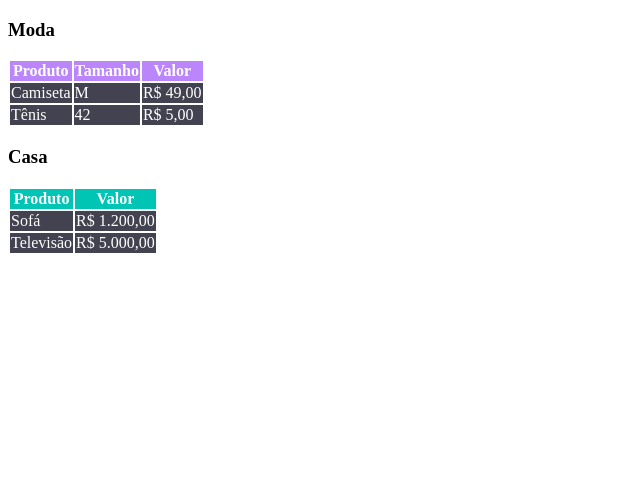
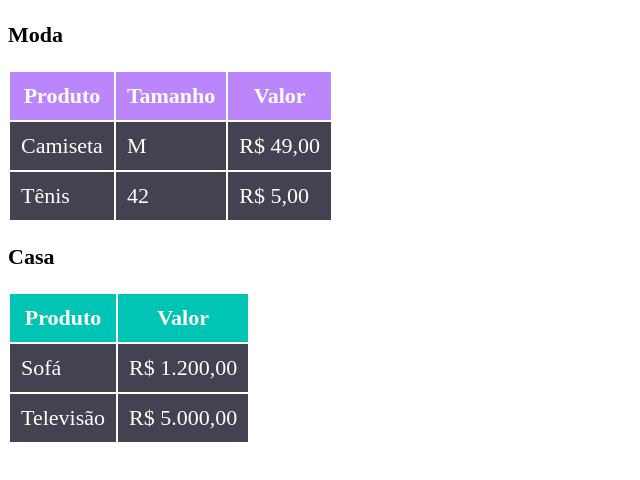
Before and after one commit to Regis-Castro/desafios-html-css-basico, a plain HTML site: page desafio-final/index.html in a window 1280 px wide. Shown: the whole page, without its empty margins (0-640 px from the left). Drawn offline with Linux system fonts and the light colour scheme.

Commit message:
corrigido

```diff
--- a/desafio-final/index.html
+++ b/desafio-final/index.html
@@ -1,5 +1,6 @@
 <!DOCTYPE html>
 <html lang="pt-br">
+
 <head>
   <meta charset="UTF-8">
   <meta http-equiv="X-UA-Compatible" content="IE=edge">
@@ -7,9 +8,10 @@
   <link rel="stylesheet" href="styles.css">
   <title>Desafio Final</title>
 </head>
+
 <body>
+  <h3>Moda</h3>
   <table class="moda">
-    <h3>Moda</h3>
     <tr class="cabecalho-moda">
       <th>Produto</th>
       <th>Tamanho</th>
@@ -29,8 +31,8 @@
     </tr>
   </table>
 
+  <h3>Casa</h3>
   <table class="casa">
-    <h3>Casa</h3>
     <tr class="cabecalho-casa">
       <th>Produto</th>
       <th>Valor</th>
@@ -47,4 +49,5 @@
     </tr>
   </table>
 </body>
+
 </html>
--- a/desafio-final/styles.css
+++ b/desafio-final/styles.css
@@ -1,3 +1,7 @@
+* {
+  font-size: 22px;
+}
+
 table.moda, table.casa {
   color: #ffffff;
 }
@@ -13,3 +17,7 @@ tr.cabecalho-moda {
 tr.cabecalho-casa {
   background-color: #00C4B4;
 }
+
+th, td {
+  padding: 11px;
+}
```
